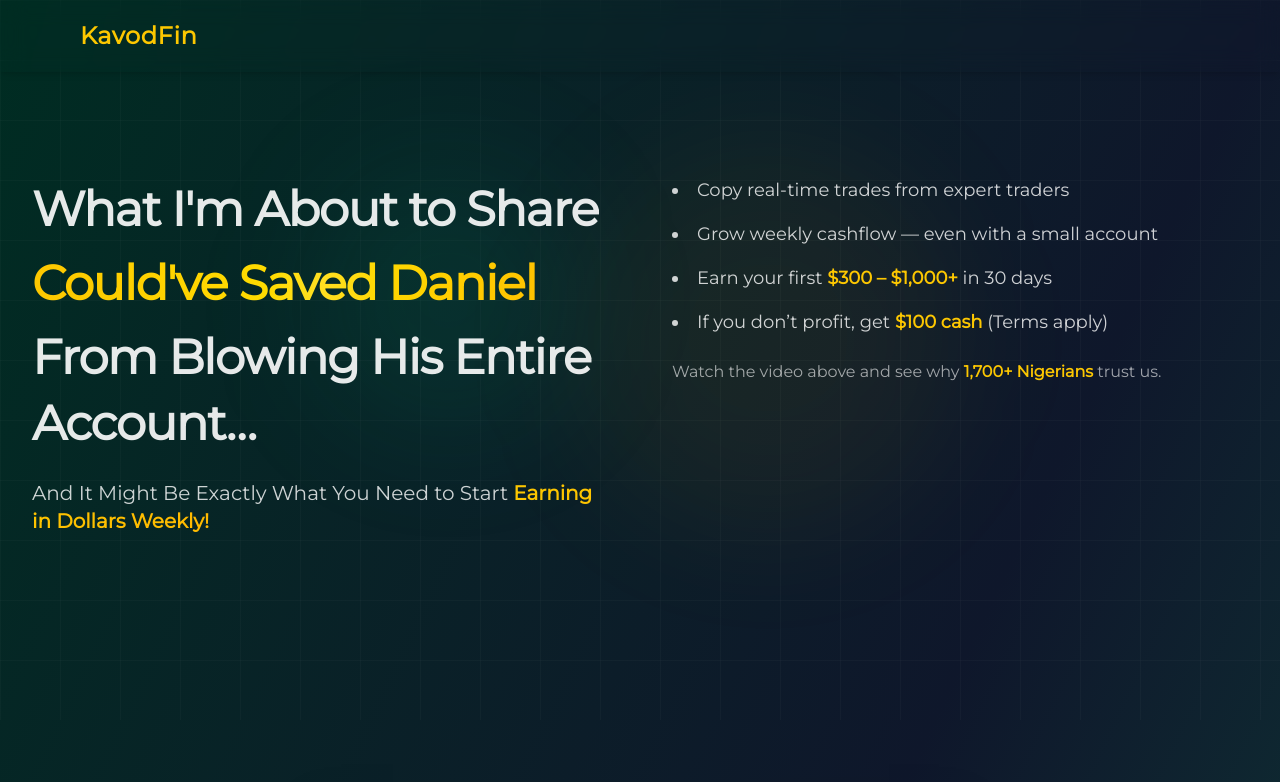
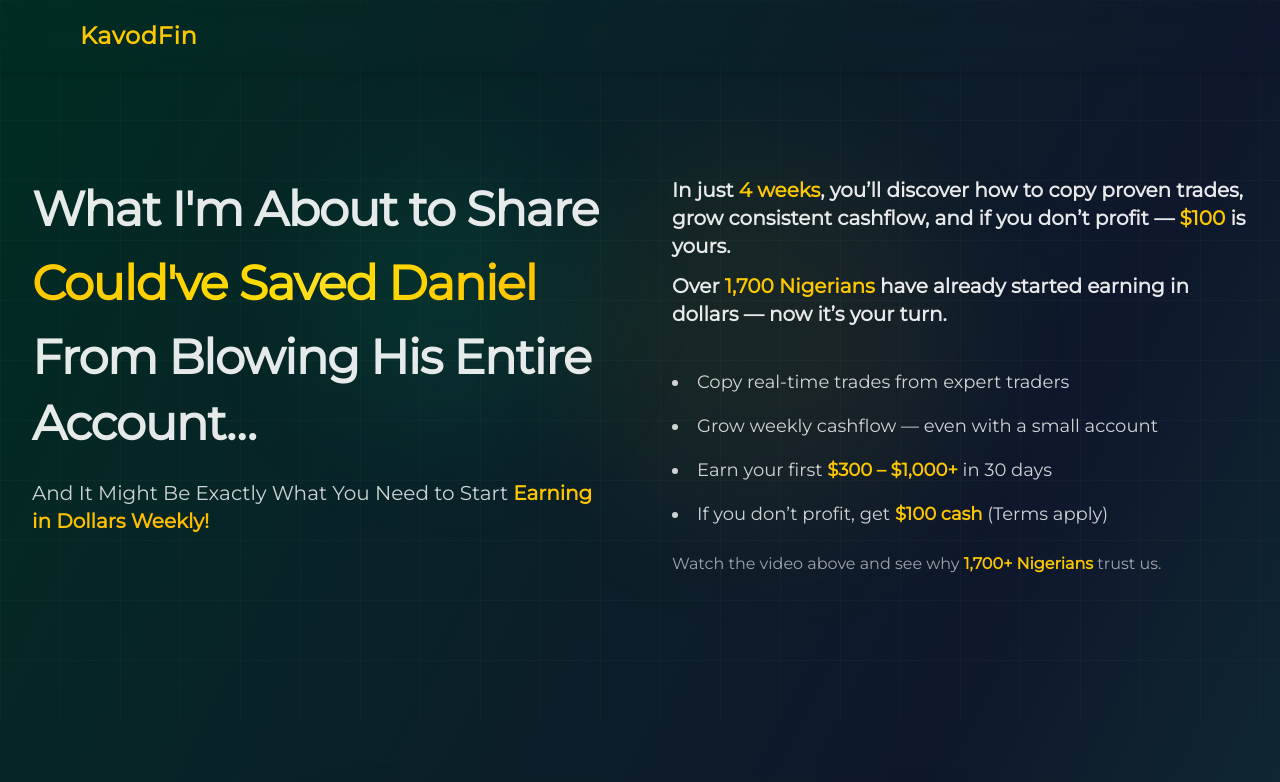
Before and after one commit to Nel-tech/Kavodfin, a Next.js app in the folder kavodfin/: page / in a window 1280 px wide. Shown: the top 782 px of the page. Built offline with nearby package versions, Linux system fonts and the light colour scheme.

Commit message:
more detailed description to the herosection

```diff
--- a/kavodfin/src/components/(landing)/HeroSection.tsx
+++ b/kavodfin/src/components/(landing)/HeroSection.tsx
@@ -111,13 +111,18 @@ function HeroSection({ children }: HeroProps) {
 
           {/* Right: Key bullet points */}
          <motion.div variants={itemVariants} className="space-y-6">
-            <ul className="space-y-4 text-white/80 font-medium text-lg font-montserrat list-disc list-inside">
-              <li>
-                Copy real-time trades from expert traders
-              </li>
-              <li>
-                Grow weekly cashflow — even with a small account
-              </li>
+  <div className="text-white/90 font-semibold text-xl font-montserrat">
+    <p>
+      In just <span className="text-yellow-400 font-bold">4 weeks</span>, you’ll discover how to copy proven trades, grow consistent cashflow, and if you don’t profit — <span className="text-yellow-400 font-bold">$100</span> is yours.
+    </p>
+    <p className="mt-3">
+      Over <span className="text-yellow-400 font-bold">1,700 Nigerians</span> have already started earning in dollars — now it’s your turn.
+    </p>
+  </div>
+
+  <ul className="space-y-4 text-white/80 font-medium text-lg font-montserrat list-disc list-inside pt-4">
+    <li>Copy real-time trades from expert traders</li>
+    <li>Grow weekly cashflow — even with a small account</li>
     <li>
       Earn your first <span className="text-yellow-400 font-semibold">$300 – $1,000+</span> in 30 days
     </li>
@@ -130,6 +135,7 @@ function HeroSection({ children }: HeroProps) {
     Watch the video above and see why <span className="text-yellow-400 font-semibold">1,700+ Nigerians</span> trust us.
   </p>
 </motion.div>
+
         </div>
       </motion.div>
     </section>
```
Lines whose indentation alone changed are shown as unchanged.
